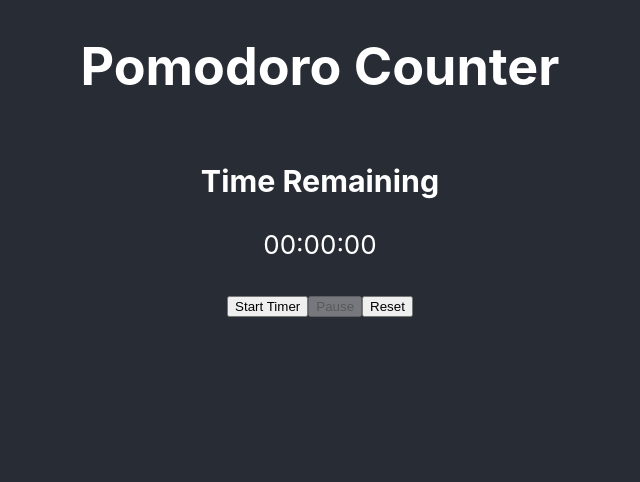
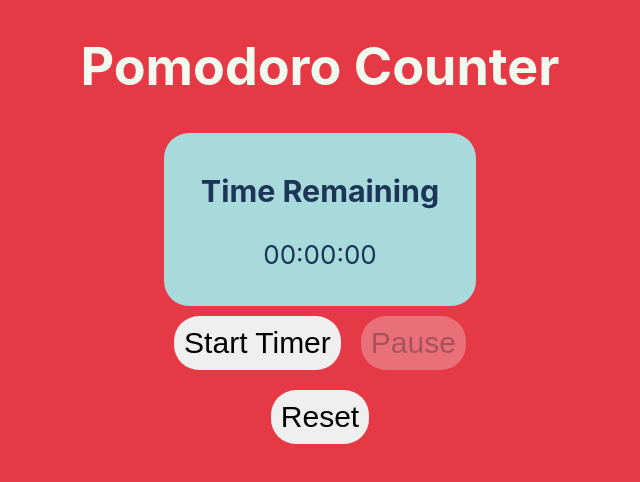
Before and after one commit to chenpoyi/pomodoro, a React (Create React App) app in the folder client/: page / in a window 1280 px wide. Shown: the top 482 px of the page, without its empty margins (320-960 px from the left). Built offline with nearby package versions, Linux system fonts and the light colour scheme.

Commit message:
Add alert sound. Add color scheme and some styling.

```diff
--- a/client/package.json
+++ b/client/package.json
@@ -9,6 +9,7 @@
     "react": "^17.0.1",
     "react-dom": "^17.0.1",
     "react-scripts": "4.0.2",
+    "sass": "^1.32.8",
     "web-vitals": "^1.0.1"
   },
   "scripts": {
--- a/client/src/App.css
+++ /dev/null
@@ -1,14 +0,0 @@
-.App {
-  text-align: center;
-}
-
-.App-header {
-  background-color: #282c34;
-  min-height: 100vh;
-  display: flex;
-  flex-direction: column;
-  align-items: center;
-  justify-content: flex-start;
-  font-size: calc(10px + 2vmin);
-  color: white;
-}
--- a/client/src/App.js
+++ b/client/src/App.js
@@ -1,4 +1,4 @@
-import './App.css';
+import './App.scss';
 import Counter from './components/Counter'
 function App() {
   return (
--- /dev/null
+++ b/client/src/App.scss
@@ -0,0 +1,30 @@
+
+/* SCSS HEX */
+$imperial-red: #e63946ff;
+$honeydew: #f1faeeff;
+$powder-blue: #a8dadcff;
+$celadon-blue: #457b9dff;
+$prussian-blue: #1d3557ff;
+
+.App {
+  text-align: center;
+}
+
+.App-header {
+  background-color: $imperial-red;
+  min-height: 100vh;
+  display: flex;
+  flex-direction: column;
+  align-items: center;
+  justify-content: flex-start;
+  font-size: calc(10px + 2vmin);
+  color: $honeydew;
+}
+
+button {
+  border: 0;
+  font-size: 30px;
+  border-radius: 25px;
+  padding: 10px;
+  margin: 10px;
+}
--- a/client/src/components/Counter.js
+++ b/client/src/components/Counter.js
@@ -1,5 +1,7 @@
 import React from "react";
-
+import '../App.scss';
+import './Counter.scss';
+import AlarmMP3 from './alarm_clock.mp3'
 class Counter extends React.Component {
   constructor(props) {
     super(props);
@@ -19,14 +21,13 @@ class Counter extends React.Component {
   handleStartTimer() {
     console.log("Starting timer.");
     if (this.state.time === 0) {
-      this.setState({ time: 5, started: true });
+      this.setState({ time: 25 * 60, started: true });
       clearInterval(this.timer);
       this.timer = setInterval(this.decrement, 1000);
     } else if (this.state.paused) {
       this.setState({ paused: false });
     }
 
-    // if(this.state.time)
   }
   handlePauseTimer() {
     this.setState({ paused: true });
@@ -41,7 +42,10 @@ class Counter extends React.Component {
       this.setState({ time: this.state.time - 1 });
     } else if (this.state.time === 0 && this.state.started) {
       this.setState({ started: false, paused: false });
-      alert('TIMES UP')
+
+      const AlarmRing = new Audio(AlarmMP3);
+      AlarmRing.play();
+      // alert('Time to take a break!');
     }
   }
   formatTime(seconds) {
@@ -53,8 +57,11 @@ class Counter extends React.Component {
   render() {
     return (
       <div>
+        <div id="time-display">
         <h3> Time Remaining</h3>
-        <p>{this.formatTime(this.state.time)}</p>
+        <p>{this.formatTime(this.state.time)}</p></div>
+
+        <div id="buttons-container">
         <button
           onClick={this.handleStartTimer}
           disabled={this.state.started && !this.state.paused}
@@ -67,6 +74,8 @@ class Counter extends React.Component {
         >
           Pause
         </button>
+        </div>
+
         <button onClick={this.handleResetTimer}>Reset</button>
       </div>
     );
--- a/client/src/components/Counter.scss
+++ b/client/src/components/Counter.scss
@@ -0,0 +1,13 @@
+/* SCSS HEX */
+$imperial-red: #e63946ff;
+$honeydew: #f1faeeff;
+$powder-blue: #a8dadcff;
+$celadon-blue: #457b9dff;
+$prussian-blue: #1d3557ff;
+
+#time-display{
+  border-radius: 25px;
+  padding: 10px;
+  color: $prussian-blue;
+  background-color: $powder-blue
+}
--- a/client/src/index.js
+++ b/client/src/index.js
@@ -1,6 +1,6 @@
 import React from 'react';
 import ReactDOM from 'react-dom';
-import './index.css';
+import './index.scss';
 import App from './App';
 import reportWebVitals from './reportWebVitals';
 
--- a/client/src/index.css
+++ b/client/src/index.scss
@@ -1,3 +1,5 @@
+
+
 body {
   margin: 0;
   font-family: -apple-system, BlinkMacSystemFont, 'Segoe UI', 'Roboto', 'Oxygen',
```
Also changed, not shown: 2 other files (tests, documents, lock files or other folders).
